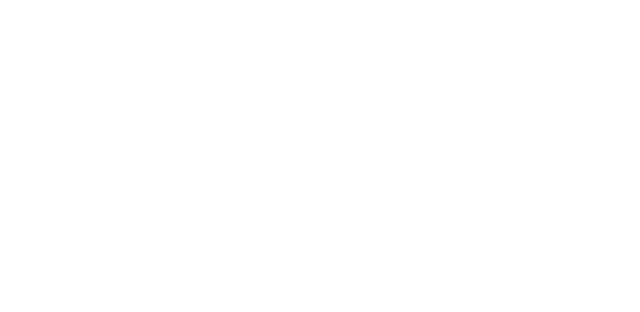
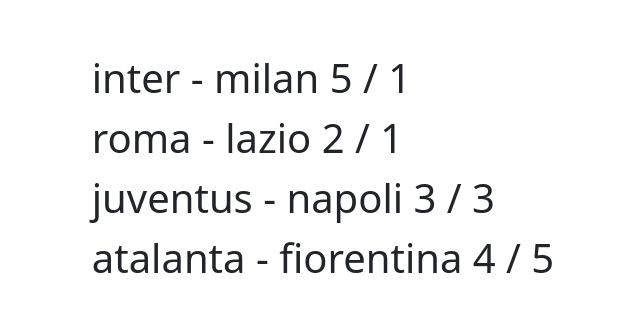
Before and after one commit to alexraduca01/php-snacks-b1, a PHP site: page / in a window 1280 px wide. Before the commit the part shown is empty. Shown: the top 312 px of the page, without its empty margins (317-957 px from the left). Run offline with PHP 8.4, Linux system fonts and the light colour scheme.

Commit message:
completed snack_1

```diff
--- a/snack_1/Index.php
+++ b/snack_1/Index.php
@@ -1,3 +1,34 @@
+<?php
+
+$games = [
+    [
+        "home" => "inter",
+        "away" => "milan",
+        "homePoints" => 5,
+        "awayPoints" => 1,
+    ],
+    [
+        "home" => "roma",
+        "away" => "lazio",
+        "homePoints" => 2,
+        "awayPoints" => 1,
+    ],
+    [
+        "home" => "juventus",
+        "away" => "napoli",
+        "homePoints" => 3,
+        "awayPoints" => 3,
+    ],
+    [
+        "home" => "atalanta",
+        "away" => "fiorentina",
+        "homePoints" => 4,
+        "awayPoints" => 5,
+    ]
+]
+
+?>
+
 <!DOCTYPE html>
 <html lang="en">
 
@@ -5,10 +36,19 @@
         <meta charset="UTF-8">
         <meta name="viewport" content="width=device-width, initial-scale=1.0">
         <title>Snack 1</title>
+        <link href="https://cdn.jsdelivr.net/npm/bootstrap@5.3.2/dist/css/bootstrap.min.css" rel="stylesheet" integrity="sha384-T3c6CoIi6uLrA9TneNEoa7RxnatzjcDSCmG1MXxSR1GAsXEV/Dwwykc2MPK8M2HN" crossorigin="anonymous">
     </head>
 
     <body>
-
+        <div class="d-flex mt-5 justify-content-center align-items-center fs-1">
+            <ul class="list-unstyled">
+                <?php
+                foreach ($games as $key => $value) {
+                    echo "<li> {$value['home']} - {$value['away']} {$value['homePoints']} / {$value['awayPoints']} </li>";
+                ?>
+                <?php } ?>
+            </ul>
+        </div>
     </body>
 
 </html>
```
